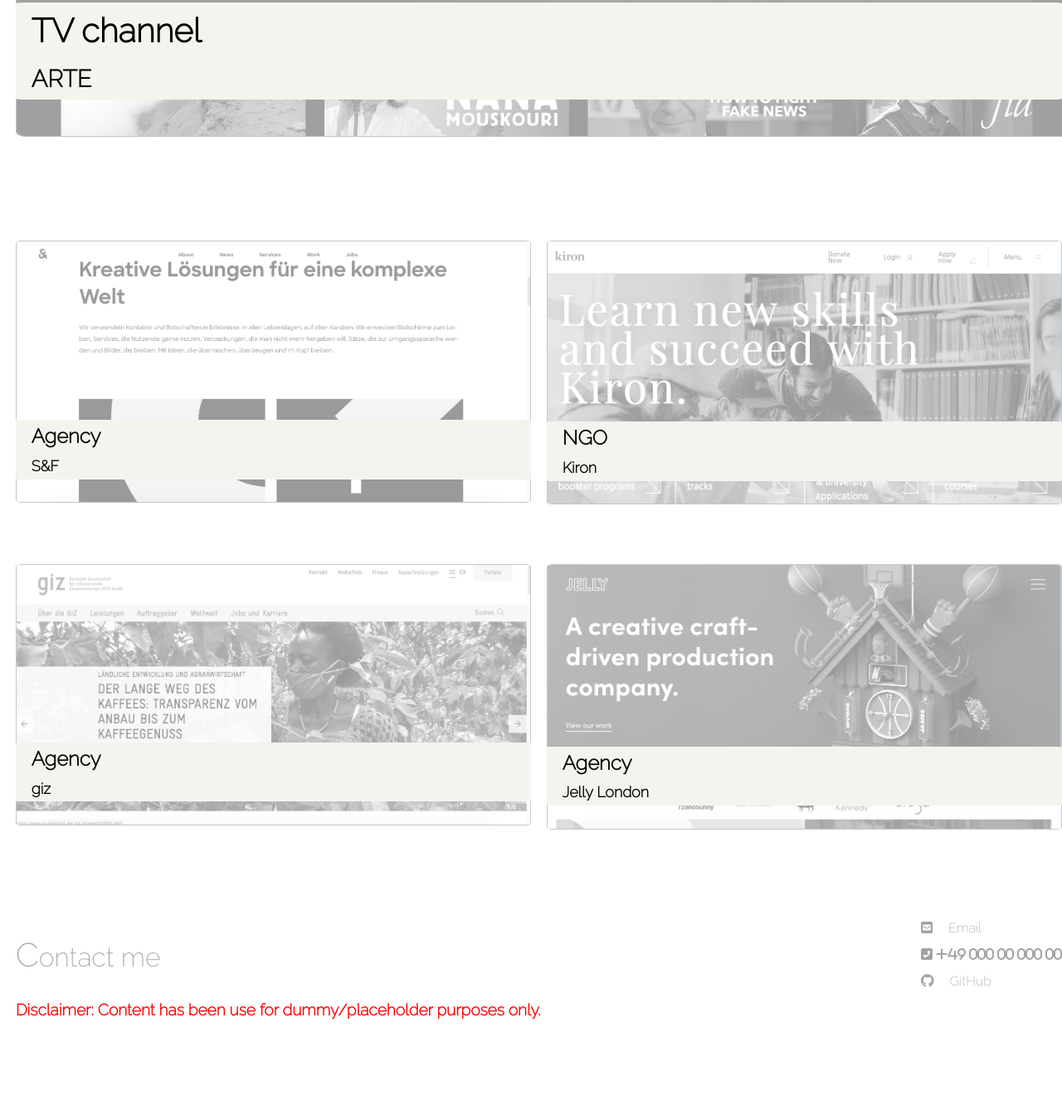
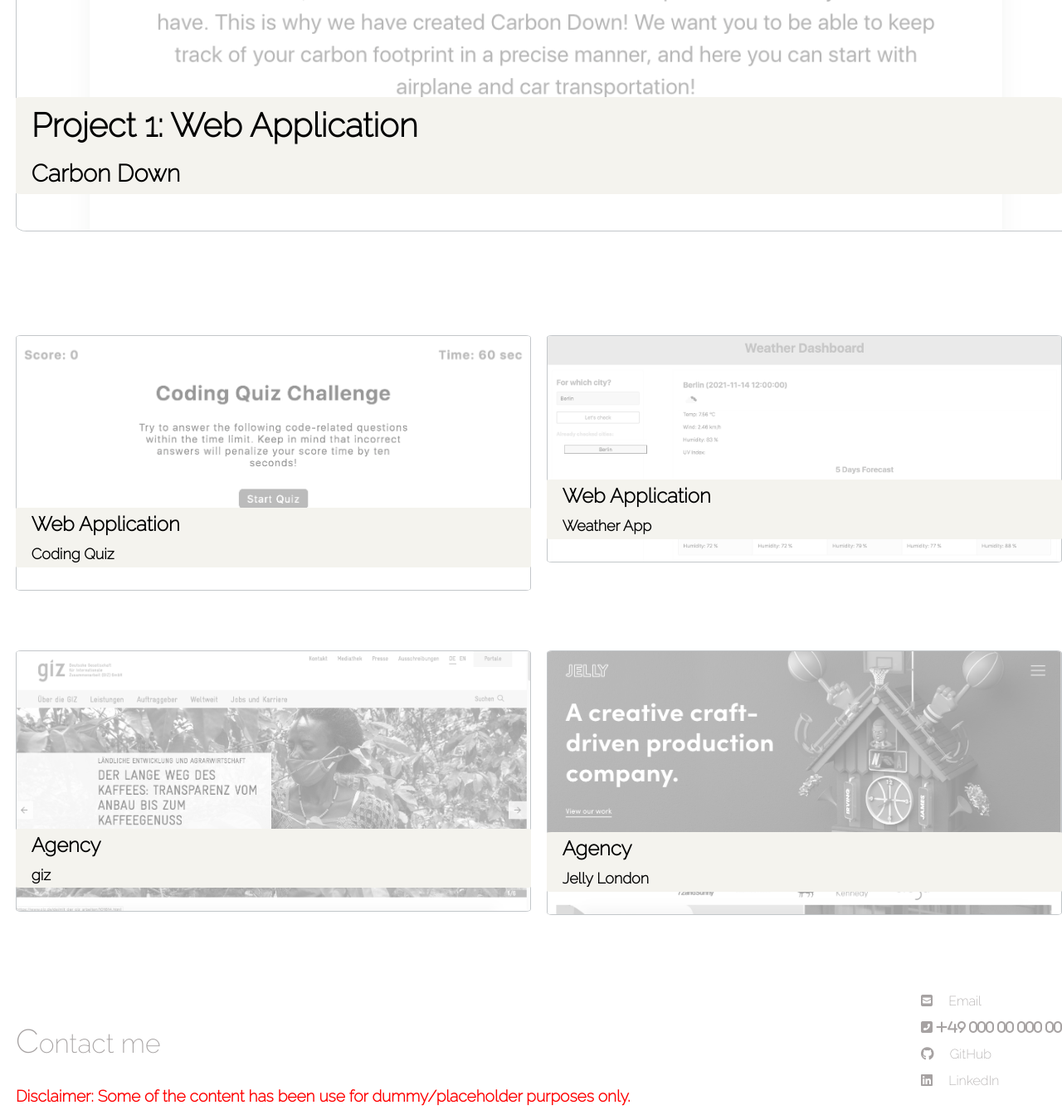
Before and after one commit to JenBerlin/Homework-2-Portfolio, a plain HTML site: page index.html in a window 1280 px wide. Shown: the part 1279-2617 px from the top of the page at 83% size. Before the commit the page ends 2513 px from the top, so only its background shows below. Drawn offline with Linux system fonts and the light colour scheme.

Commit message:
first updates coding projects

```diff
--- a/index.html
+++ b/index.html
@@ -40,10 +40,10 @@
         <section>
             <h3 id="Works" class="header-box-2">I had the opportunity to work on projects for ...</h3>
 
-                <img src="./assets/images/image_1.png" alt="ARTE" class="image-1">
+                <a href="https://jitasek.github.io/carbon-down/" target="carbon-down"><img src="./assets/images/carbon_down_1.png" alt="carbon-down" class="image-1"></a>
                     <div class="text-box-image-big">
-                        <h4 class="header-image-big">TV channel</h4>
-                            <h5 class="subline-image-big">ARTE</h5>
+                        <h4 class="header-image-big">Project 1: Web Application</h4>
+                            <h5 class="subline-image-big">Carbon Down</h5>
                     </div>
 
         </section>
@@ -53,20 +53,20 @@
             <div class="row-image-1">
 
                 <div class="column-image-1">
-                    <a href="https://www.s-f.family/about/" target="s-f"><img src="./assets/images/image_2.png" alt="SuF" class="image-small"></a>
+                    <a href="https://jenberlin.github.io/Quiz/" target="quiz"><img src="./assets/images/Quiz.png" alt="quiz" class="image-small"></a>
 
                         <div class="text-box-image-small">
-                            <h4 class="header-image-small">Agency</h4>
-                                <h5 class="subline-image-small">S&F</h5>
+                            <h4 class="header-image-small">Web Application</h4>
+                                <h5 class="subline-image-small">Coding Quiz</h5>
                         </div>
                 </div>
 
                 <div class="column-image-1">
-                    <a href="https://kiron.ngo/en/" target="kiron"><img src="./assets/images/image_3.png" alt="Kiron" class="image-small"></a>
+                    <a href="https://jenberlin.github.io/Weather-App/" target="Weather-App"><img src="./assets/images/Weather_App.png" alt="Weather-App" class="image-small"></a>
 
                     <div class="text-box-image-small">
-                        <h4 class="header-image-small">NGO</h4>
-                            <h5 class="subline-image-small">Kiron</h5>
+                        <h4 class="header-image-small">Web Application</h4>
+                            <h5 class="subline-image-small">Weather App</h5>
                     </div>
                 </div>
             </div>
@@ -105,11 +105,13 @@
                         <a href="mailto:kaesekuchen123@yahoo.de">Email</a>
                         <li><i class="fas fa-phone-square-alt"> +49 000 00 000 00  </i>
                         <li><i class="fab fa-github"></i>
-                        <a href="https://github.com/JenBerlin/Homework-02_Portfolio" target="GitHub">GitHub</a>
+                        <a href="https://github.com/JenBerlin" target="GitHub">GitHub</a>
+                        <li><i class="fab fa-linkedin"></i>
+                        <a href="https://www.linkedin.com/in/jennytschauschew/" target="LinkedIn">LinkedIn</a>
                     </ul>
                 </nav>
         </div>
-        <h6 class="Disclaimer">Disclaimer: Content has been use for dummy/placeholder purposes only.</h6>
+        <h6 class="Disclaimer">Disclaimer: Some of the content has been use for dummy/placeholder purposes only.</h6>
     </footer>
 
 </body>
```
Also changed, not shown: assets/images/Quiz.png (added), assets/images/Weather_App.png (added), assets/images/carbon_down_1.png (added).
